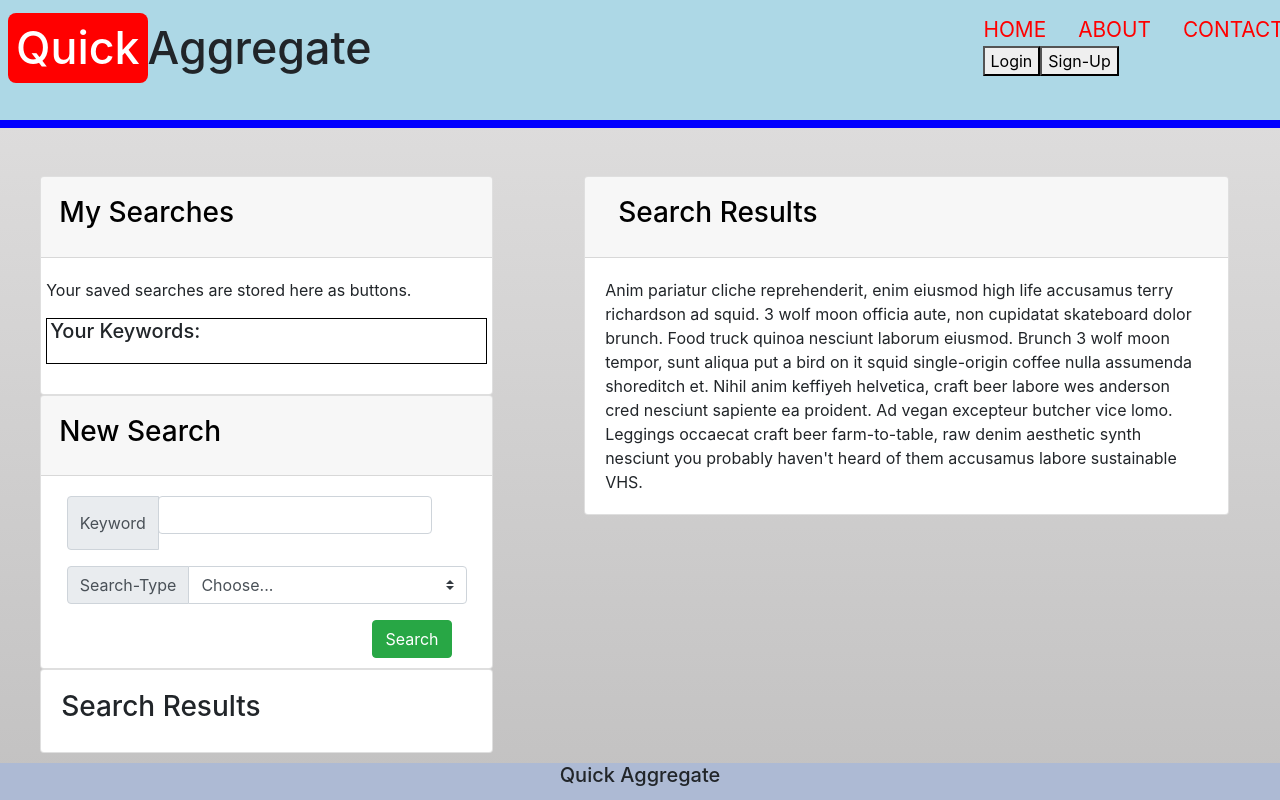
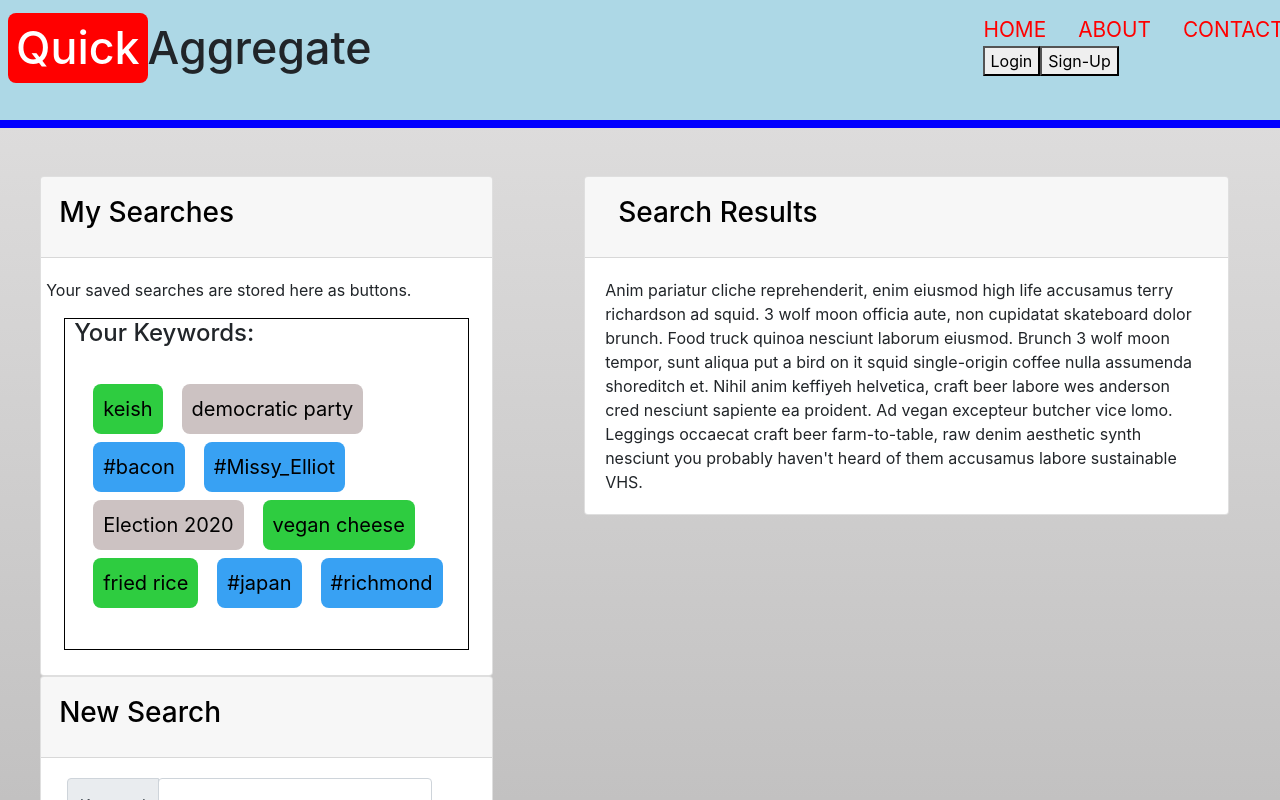
Before and after one commit to HermesCat/Quick-Aggregate, a React (Create React App) app in the folder client/: page / in a window 1280 px wide. Shown: the top 800 px of the page. Built offline with nearby package versions, Linux system fonts and the light colour scheme.

Commit message:
my commit

```diff
--- /dev/null
+++ b/client/src/components/Formatted_Buttons/index.js
@@ -0,0 +1,38 @@
+import React from "react";
+import "./style.css";
+
+function Formatted_Buttons() {
+    return (
+        <>
+            <button className="user-keyword recipe-buttons">
+                keish
+            </button>
+            <button className="user-keyword news-buttons">
+                democratic party
+            </button>
+            <button className="user-keyword twitter-buttons">
+                #bacon
+            </button>
+            <button className="user-keyword twitter-buttons">
+                #Missy_Elliot
+            </button>
+            <button className="user-keyword news-buttons">
+                Election 2020
+            </button>
+            <button className="user-keyword recipe-buttons">
+                vegan cheese
+            </button>
+            <button className="user-keyword recipe-buttons">
+                fried rice
+            </button>
+            <button className="user-keyword twitter-buttons">
+                #japan
+            </button>
+            <button className="user-keyword twitter-buttons">
+                #richmond
+            </button>
+        </>
+    );
+}
+
+export default Formatted_Buttons;
--- /dev/null
+++ b/client/src/components/Formatted_Buttons/style.css
@@ -0,0 +1,26 @@
+.user-keyword {
+    border: none;
+    margin: 4px;
+    padding: 10px 10px 10px 10px;
+    font-size: 20px;
+    border-radius: 8px;
+    width: auto;
+    overflow: visible;
+    margin-left: 15px;
+}
+
+.recipe-buttons {
+    background-color: #2ECC40;
+}
+
+.news-buttons {
+    background-color: rgb(204, 194, 194);
+}
+
+.twitter-buttons {
+    background-color: #38A1F3;
+}
+
+.user-keyword:hover {
+    background-color: grey;
+}
--- a/client/src/components/User_Buttons/index.js
+++ b/client/src/components/User_Buttons/index.js
@@ -1,5 +1,6 @@
 import React from "react";
 import "./style.css";
+import Formatted_Buttons from "../Formatted_Buttons"
 
 function User_Buttons(props) {
     return (
@@ -8,7 +9,8 @@ function User_Buttons(props) {
                 <p>Your saved searches are stored here as buttons.</p>
             </div>
             <div className="row" id="search_button_row">
-                <h5>Your Keywords: </h5>
+                <h4>Your Keywords: </h4>
+                <div className="row button_array"><Formatted_Buttons /></div>
             </div>
         </>
     );
--- a/client/src/components/User_Buttons/style.css
+++ b/client/src/components/User_Buttons/style.css
@@ -1,11 +1,22 @@
 #search_button_row {
-    margin-bottom: 10px;
+    margin-bottom: 5px;
     padding-right: 3px;
     padding-left: 3px;
     padding-bottom: 12px;
     border: black solid 1px;
+    overflow: none;
+    margin-right: 3px;
+    margin-left: 3px;
 }
 
+#search_button_row h4{
+    margin-left: 6px;
+}
+
+
 #search_button_info {
+}
 
+.button_array {
+    margin: 25px 5px 25px 10px;
 }
--- a/client/src/components/User_Input/index.js
+++ b/client/src/components/User_Input/index.js
@@ -3,7 +3,7 @@ import "./style.css";
 
 
 
-function User_Input () {
+function User_Input() {
 
 
 
```
Lines whose indentation alone changed are shown as unchanged.
